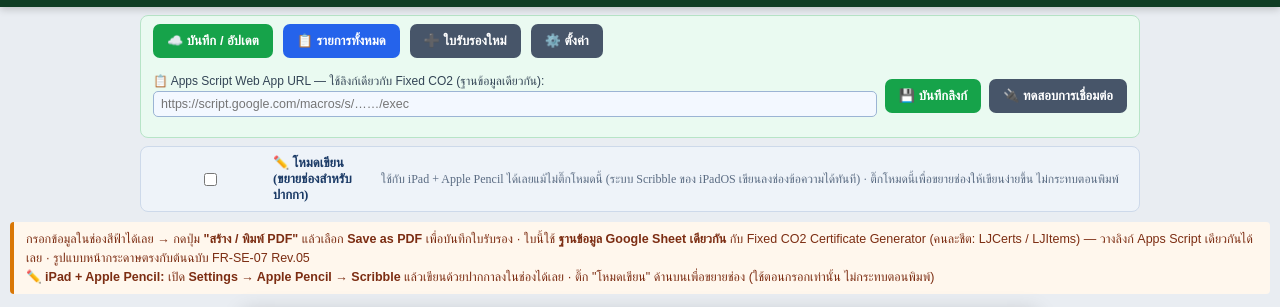
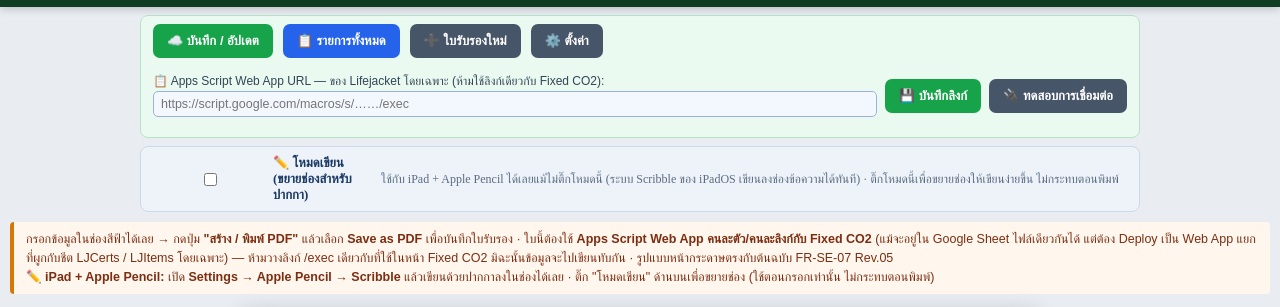
Before and after one commit to serviteccertificate/INFLATABLE-LIFEJACKET-CERT, a plain HTML site: page index.html in a window 1280 px wide. Both pictures are taken after a click on the button "⚙️ ตั้งค่า". Shown: the part 47-354 px from the top of the page. Drawn offline with Linux system fonts and the light colour scheme.

Commit message:
Update index.html

```diff
--- a/index.html
+++ b/index.html
@@ -213,7 +213,7 @@
   <span id="cloudStatus" class="cloudStatus"></span>
   <div id="cloudCfg" class="cloudCfg" style="display:none">
     <label style="flex:1 1 480px">
-      📋 Apps Script Web App URL — ใช้ลิงก์เดียวกับ Fixed CO2 (ฐานข้อมูลเดียวกัน):
+      📋 Apps Script Web App URL — ของ Lifejacket โดยเฉพาะ (ห้ามใช้ลิงก์เดียวกับ Fixed CO2):
       <input id="cloudUrl" type="url" placeholder="https://script.google.com/macros/s/……/exec">
     </label>
     <button class="btn green" onclick="saveCloudUrl()">💾 บันทึกลิงก์</button>
@@ -243,8 +243,8 @@
 
 <div class="hint no-print">
   กรอกข้อมูลในช่องสีฟ้าได้เลย → กดปุ่ม <b>"สร้าง / พิมพ์ PDF"</b> แล้วเลือก <b>Save as PDF</b> เพื่อบันทึกใบรับรอง ·
-  ใบนี้ใช้ <b>ฐานข้อมูล Google Sheet เดียวกัน</b> กับ Fixed CO2 Certificate Generator (คนละชีต: LJCerts / LJItems) —
-  วางลิงก์ Apps Script เดียวกันได้เลย · รูปแบบหน้ากระดาษตรงกับต้นฉบับ FR-SE-07 Rev.05<br>
+  ใบนี้ต้องใช้ <b>Apps Script Web App คนละตัว/คนละลิงก์กับ Fixed CO2</b> (แม้จะอยู่ใน Google Sheet ไฟล์เดียวกันได้ แต่ต้อง Deploy เป็น Web App แยกที่ผูกกับชีต LJCerts / LJItems โดยเฉพาะ) —
+  ห้ามวางลิงก์ /exec เดียวกับที่ใช้ในหน้า Fixed CO2 มิฉะนั้นข้อมูลจะไปเขียนทับกัน · รูปแบบหน้ากระดาษตรงกับต้นฉบับ FR-SE-07 Rev.05<br>
   <b>✏️ iPad + Apple Pencil:</b> เปิด <b>Settings → Apple Pencil → Scribble</b> แล้วเขียนด้วยปากกาลงในช่องได้เลย · ติ๊ก "โหมดเขียน" ด้านบนเพื่อขยายช่อง (ใช้ตอนกรอกเท่านั้น ไม่กระทบตอนพิมพ์)
 </div>
 
@@ -861,8 +861,8 @@
     if(e.key==='Escape' && document.getElementById('previewOverlay').classList.contains('open')) closePreview();
   });
 
-  /* ---------- CLOUD DASHBOARD (Google Sheet — shared with Fixed CO2) ---------- */
-  var CURL_KEY='fixedco2_cloud_url';
+  /* ---------- CLOUD DASHBOARD (Google Sheet — Apps Script แยกเฉพาะ Lifejacket) ---------- */
+  var CURL_KEY='lifejacket_cloud_url';
   function getCloudUrl(){try{return localStorage.getItem(CURL_KEY)||'';}catch(e){return window.__curl||'';}}
   function setCloudUrl(v){try{localStorage.setItem(CURL_KEY,v);}catch(e){window.__curl=v;}}
   function cstatus(t,err){var s=document.getElementById('cloudStatus');if(!s)return;s.textContent=t;s.style.color=err?'#dc2626':'#15803d';}
@@ -1010,7 +1010,7 @@
     var mscImg=document.getElementById('mscLogo'), clsImg=document.getElementById('classLogo');
     if(mscImg)mscImg.src=LOGO_MSC_DATA;
     if(clsImg)clsImg.src=LOGO_CLASS_DATA;
-    if(getCloudUrl())cstatus('เชื่อมต่อ Google Sheet แล้ว ✓ (ใช้ฐานข้อมูลเดียวกับ Fixed CO2)');
+    if(getCloudUrl())cstatus('เชื่อมต่อ Google Sheet แล้ว ✓');
     var loaded=await loadStore();
     if(!loaded){setYearDefaults();for(var i=0;i<19;i++)addRow();}
     try{
```
